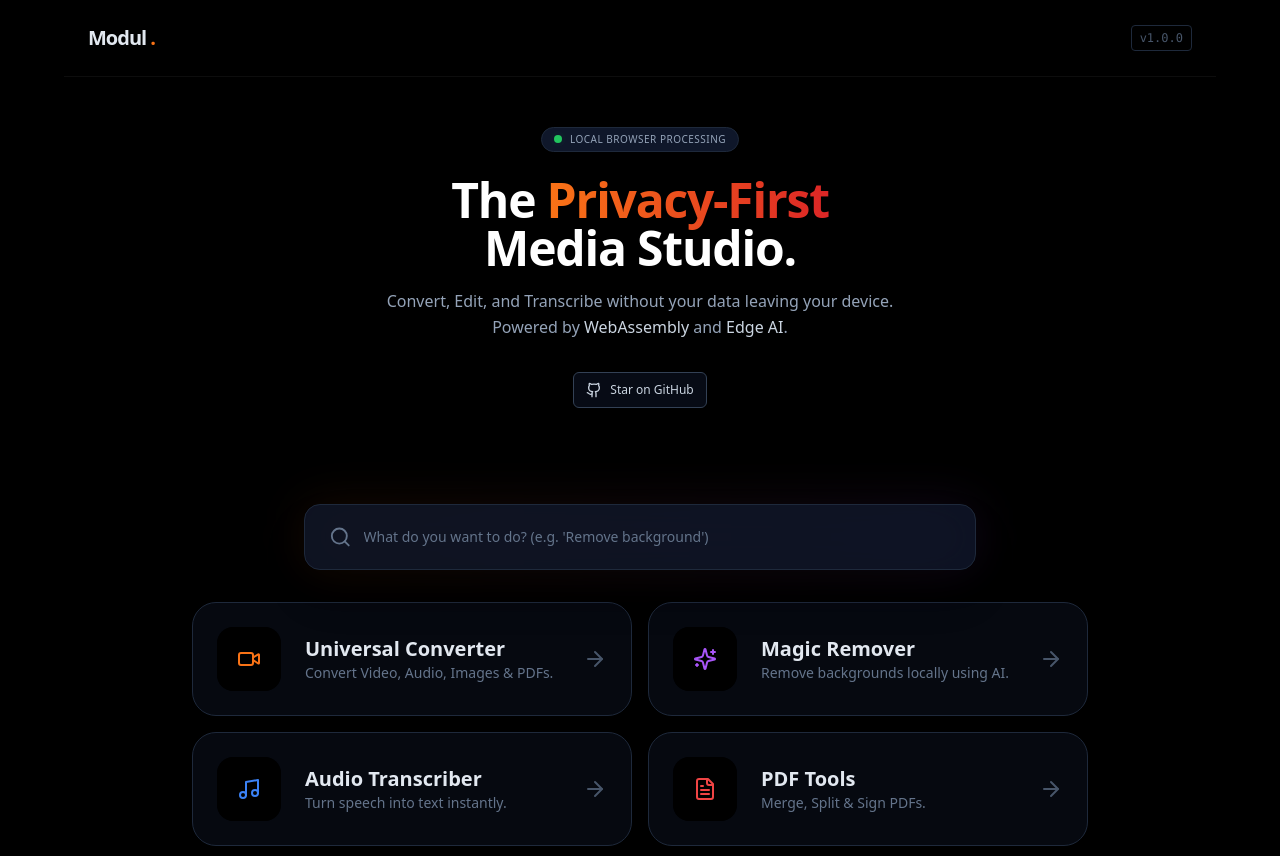
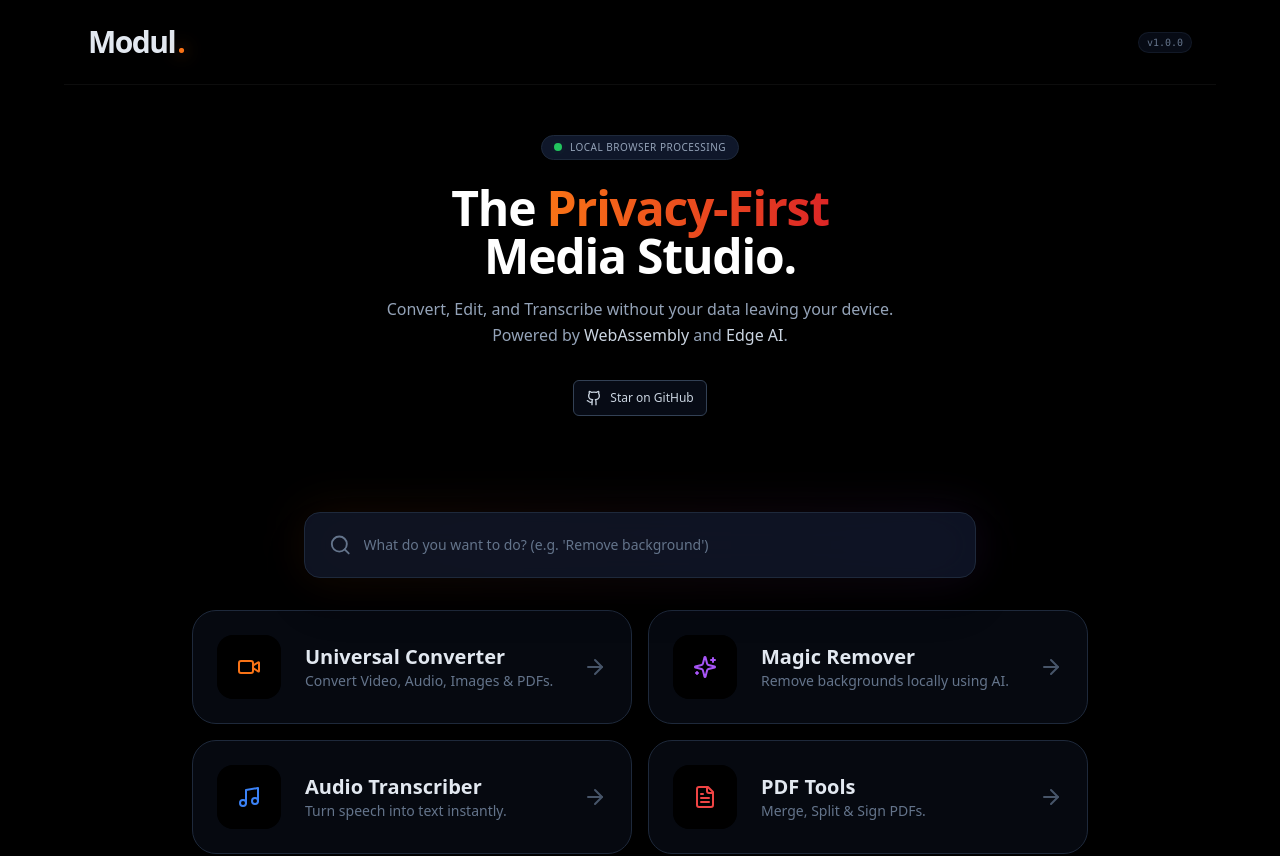
Before and after one commit to sohamshetty07/modul, a Next.js app: page / in a window 1280 px wide. Shown: the top 856 px of the page. Built offline with nearby package versions, Linux system fonts and the light colour scheme.

Commit message:
fix: Branding

```diff
--- a/app/page.tsx
+++ b/app/page.tsx
@@ -33,20 +33,25 @@ export default function Home() {
     <main className="min-h-screen bg-black text-slate-200 font-sans selection:bg-orange-500/30 pb-20 flex flex-col">
 
       {/* 1. GLOBAL NAVBAR */}
-      <nav className="p-6 flex justify-between items-center max-w-6xl mx-auto w-full border-b border-white/5 bg-black/50 backdrop-blur-md sticky top-0 z-50">
+      <nav className="px-6 py-4 md:py-6 flex justify-between items-center max-w-6xl mx-auto w-full border-b border-white/5 bg-black/50 backdrop-blur-xl sticky top-0 z-50 transition-all">
         <div
-            className="font-bold text-xl tracking-tighter flex items-center gap-1 cursor-pointer hover:opacity-80 transition-opacity"
+            className="font-extrabold text-2xl md:text-3xl tracking-tighter flex items-center gap-0.5 cursor-pointer hover:opacity-80 transition-opacity select-none"
             onClick={goHome}
         >
-            Modul<span className="text-orange-500">.</span>
+            {/* The Logo Text */}
+            Modul
+            {/* The Glowing Dot */}
+            <span className="text-orange-500 drop-shadow-[0_0_8px_rgba(249,115,22,0.8)]">.</span>
         </div>
+
         <div className="flex items-center gap-4">
              {view !== 'home' && (
                  <Button onClick={goHome} variant="ghost" className="h-8 text-slate-400 hover:text-white">
                     <ArrowLeft className="mr-2 h-4 w-4" /> Studio
                  </Button>
              )}
-             <div className="text-xs font-mono text-slate-600 border border-slate-800 px-2 py-1 rounded hidden sm:block">
+             {/* Version Badge - Hidden on tiny screens, visible on bigger ones */}
+             <div className="text-[10px] font-mono text-slate-500 border border-slate-800/50 bg-slate-900/50 px-2 py-0.5 rounded-full hidden sm:block">
                  v1.0.0
              </div>
         </div>
```
